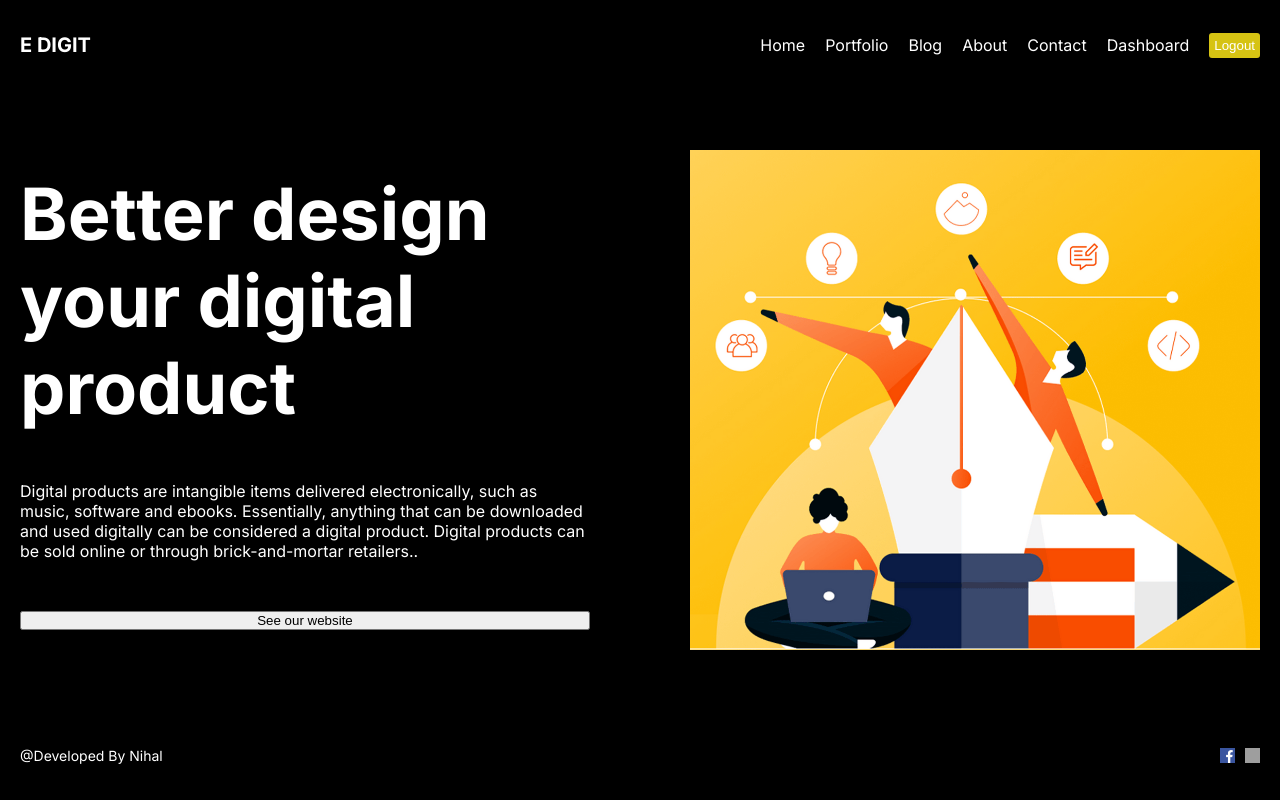
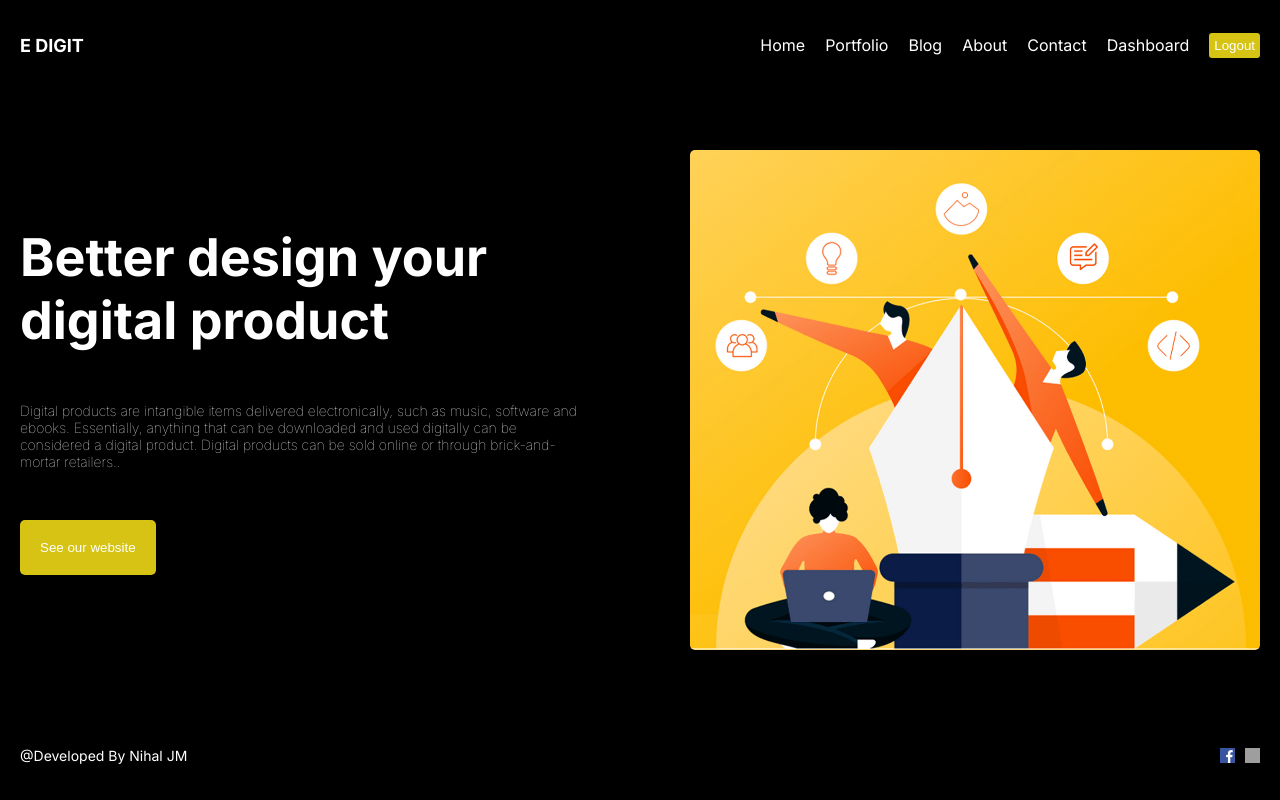
Before and after one commit to Mohammednihaljm/newnextjs, a Next.js app: page / in a window 1280 px wide. Built offline with nearby package versions, Linux system fonts and the light colour scheme; grey boxes are pictures that could not be loaded.

Commit message:
footercss

```diff
--- a/src/app/page.module.css
+++ b/src/app/page.module.css
@@ -10,10 +10,26 @@
   gap: 50px;
 }
 .title{
-  font-size: 72px;
+  font-size: 52px;
 }
 .img{
   width: 100%;
   height: 500px;
   object-fit: cover;
+  border-radius: 5px;
 }
+.desc{
+  font-size: 14px;
+  font-weight: 100;
+
+}
+.button{
+  padding: 20px;
+  cursor: pointer;
+  background-color:#d6c313;
+  border: none;
+  border-radius: 5px;
+  width: max-content;
+  color: white;
+
+}
--- a/src/components/footer/Footer.jsx
+++ b/src/components/footer/Footer.jsx
@@ -5,7 +5,7 @@ import Image from 'next/image'
 const Footer = () => {
   return (
     <div className={styles.container}>
-      <div>@Developed By Nihal</div>
+      <div className={styles.fname}>@Developed By Nihal JM</div>
       <div className={styles.social}>
         <Image src='/1.png' width={15} height={15} alt='fb'/>
         <Image src='/2.jpg' width={15} height={15} alt='insta'/>
--- a/src/components/navbar/navbar.module.css
+++ b/src/components/navbar/navbar.module.css
@@ -6,7 +6,7 @@
 }
 .logo{
     font-weight: bold;
-    font-size: 20px;
+    font-size: 18px;
 }
 .links{
     display: flex;
```
Also changed, not shown: src/components/footer/footer.module.css (line endings or trailing spaces).
